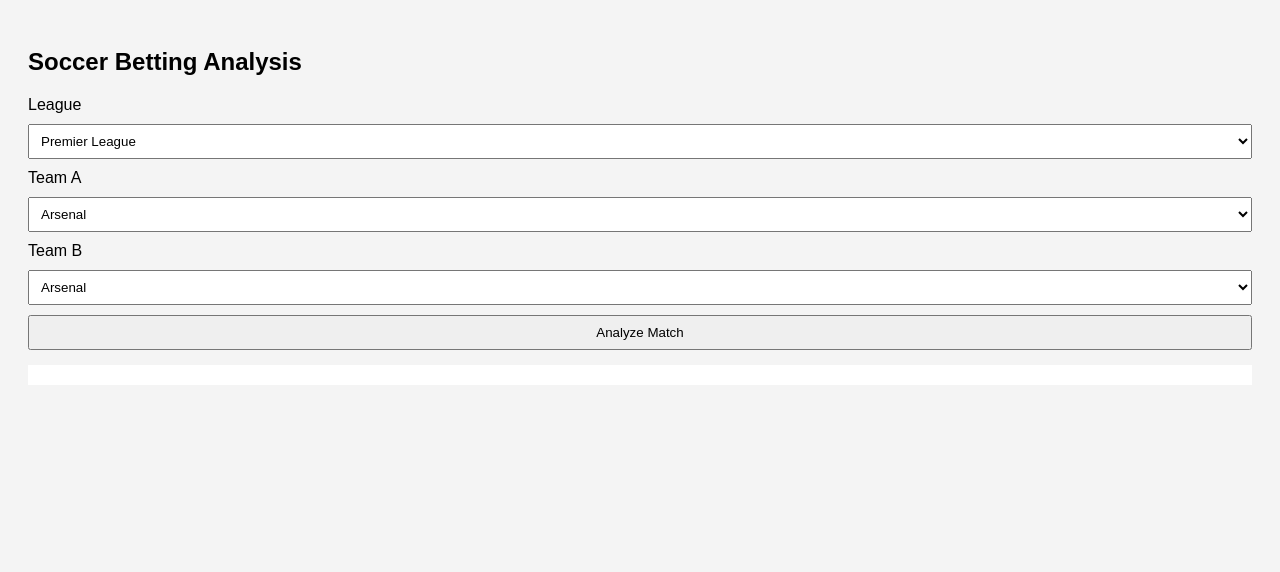
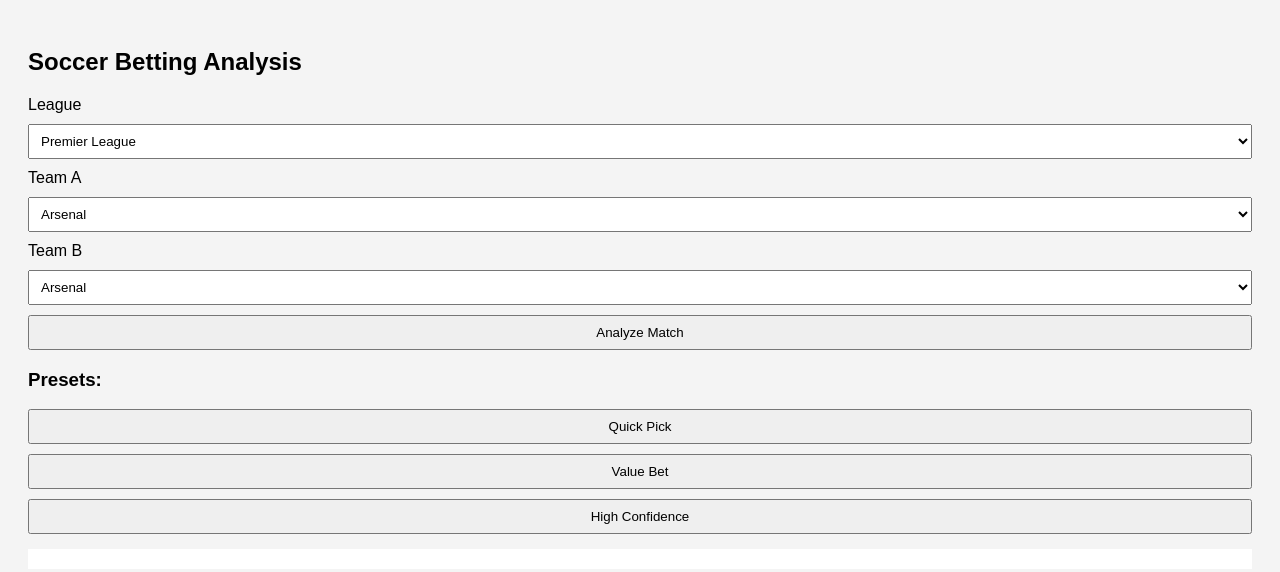
Before and after one commit to itumelenglouw31-sketch/soccer-betting-tool, a plain HTML site: page index.html in a window 1280 px wide. Drawn offline with Linux system fonts and the light colour scheme.

Commit message:
Update index.html

```diff
--- a/index.html
+++ b/index.html
@@ -19,6 +19,12 @@
 
 <button onclick="analyze()">Analyze Match</button>
 
+<h3>Presets:</h3>
+<button onclick="preset('Quick Pick')">Quick Pick</button>
+<button onclick="preset('Value Bet')">Value Bet</button>
+<button onclick="preset('High Confidence')">High Confidence</button>
+
+<div id="result"></div>
 <div id="result"></div>
 
 <script src="app.js"></script>
```
